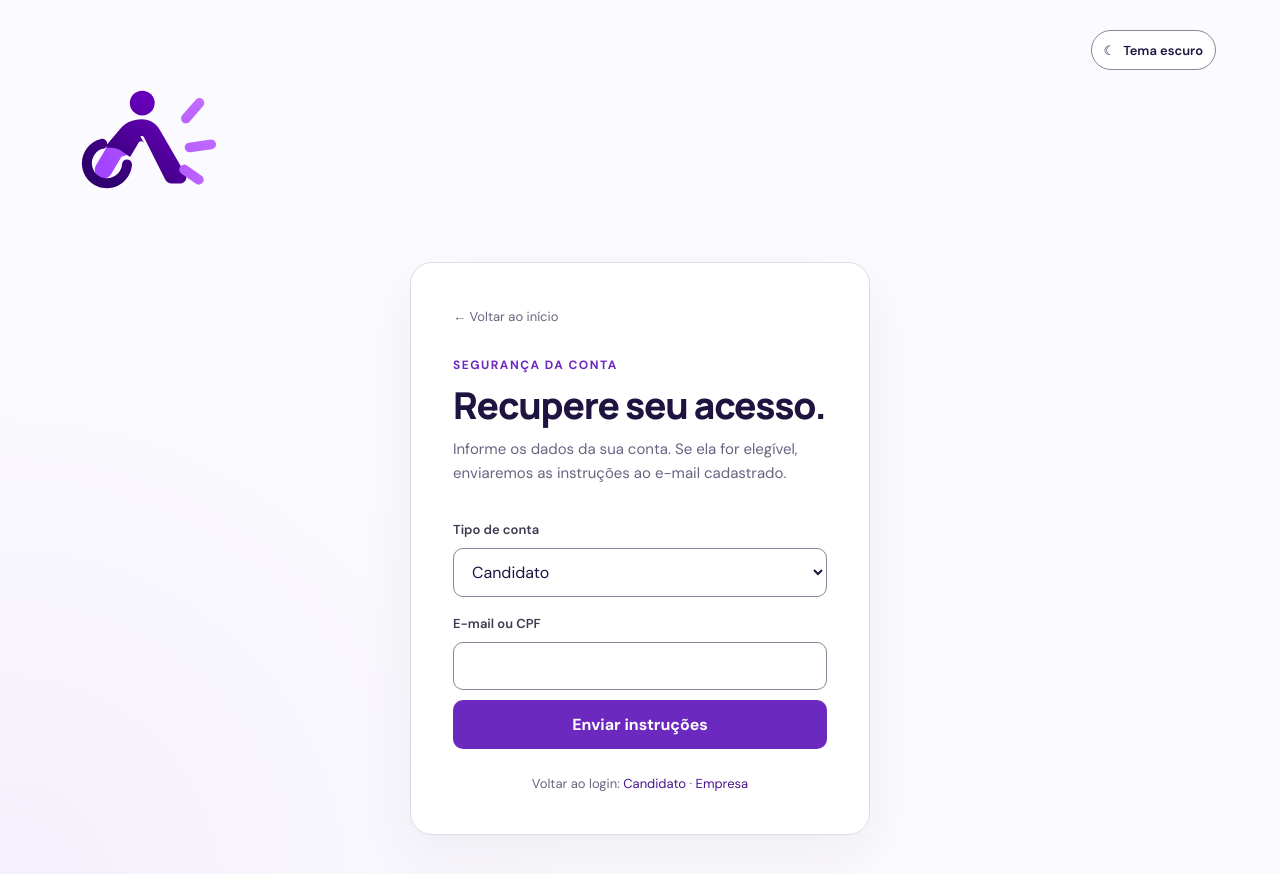
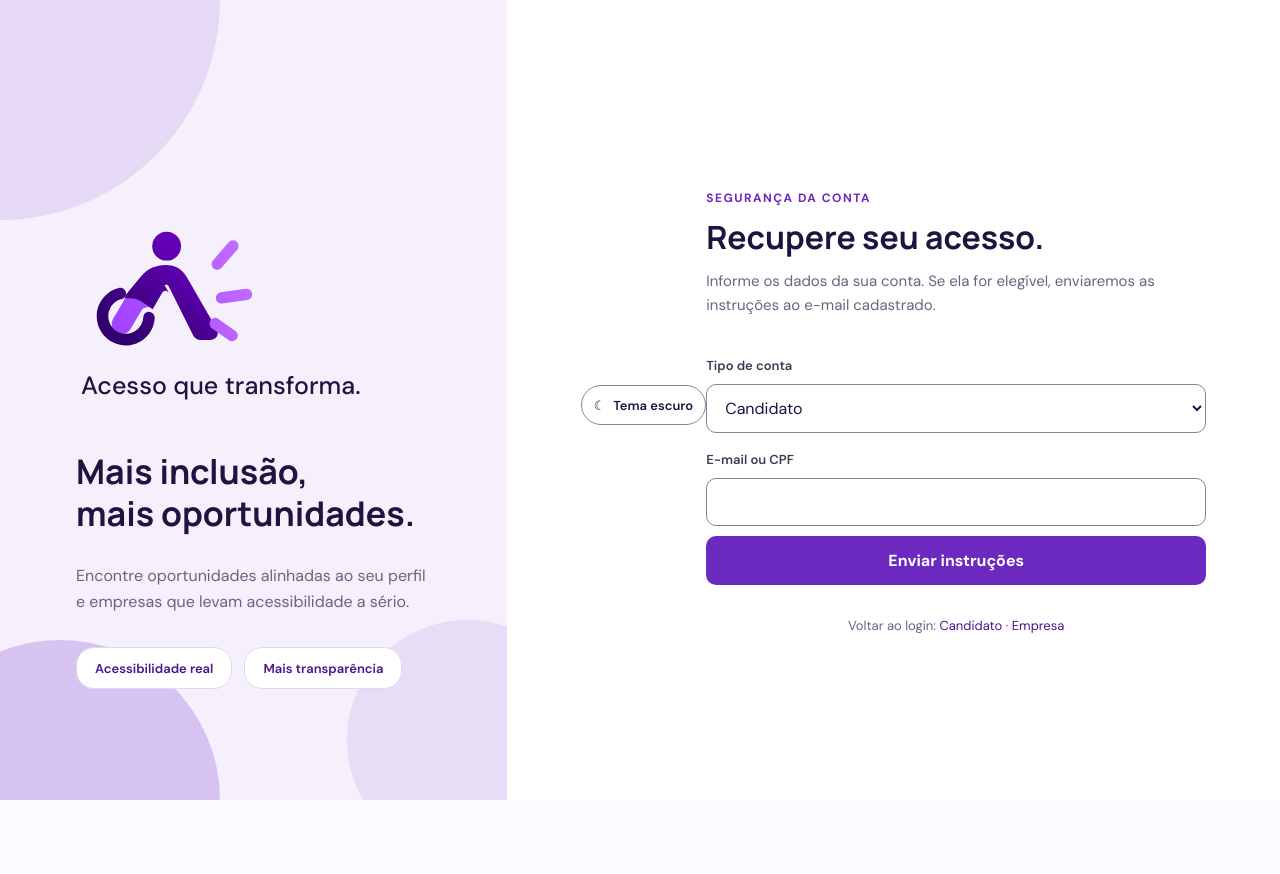
Before and after one commit to rafael-marquart/Trabalho_ModelagemDeSistema, a Next.js app: page /recuperar-senha in a window 1280 px wide. Shown: the top 874 px of the page. After the commit the page ends 800 px from the top, so only its background shows below. Built offline with nearby package versions, Linux system fonts and the light colour scheme.

Commit message:
feat(ui): align password recovery with shared auth shell

```diff
--- a/src/app/recuperar-senha/page.tsx
+++ b/src/app/recuperar-senha/page.tsx
@@ -1,8 +1,8 @@
 "use client";
 
+import React, { FormEvent, useEffect, useState } from "react";
 import Link from "next/link";
-import ThemeToggle from "@/components/theme-toggle";
-import { FormEvent, useEffect, useState } from "react";
+import AuthSplitLayout from "@/components/auth-split-layout";
 
 type Profile = "candidate" | "company";
 
@@ -75,22 +75,16 @@ export default function PasswordRecoveryPage() {
   }
 
   return (
-    <main className="auth-page">
-      <div className="theme-control-host"><ThemeToggle /></div>
-
-      <Link className="brand auth-brand" href="/" aria-label="Acessa Vagas — início">
-        <img className="brand-logo" src="/images/logo-acessa-vagas.svg" alt="Acessa Vagas" />
-      </Link>
-      <section className="auth-card" aria-labelledby="recovery-title">
-        <Link className="back-link" href="/">← Voltar ao início</Link>
-        <p className="eyebrow">Segurança da conta</p>
-        <h1 id="recovery-title">{token ? "Defina uma nova senha." : "Recupere seu acesso."}</h1>
-        <p className="muted">
-          {token
+    <AuthSplitLayout
+      profile={profile}
+      showRoleSwitch={false}
+      eyebrow="Segurança da conta"
+      title={token ? "Defina uma nova senha." : "Recupere seu acesso."}
+      description={token
         ? "O link de recuperação é válido por 30 minutos e pode ser usado uma única vez."
         : "Informe os dados da sua conta. Se ela for elegível, enviaremos as instruções ao e-mail cadastrado."}
-        </p>
-
+      footer={<p className="auth-footer">Voltar ao login: <Link href="/candidato/login">Candidato</Link> · <Link href="/empresa/login">Empresa</Link></p>}
+    >
       {token ? (
         <form className="auth-form" onSubmit={resetPassword}>
           <label htmlFor="password">Nova senha</label>
@@ -112,11 +106,8 @@ export default function PasswordRecoveryPage() {
           <button className="primary-button" type="submit" disabled={loading}>{loading ? "Enviando..." : "Enviar instruções"}</button>
         </form>
       )}
-
       {error && <p className="form-error" role="alert">{error}</p>}
-        {message && <p role="status" aria-live="polite">{message}</p>}
-        <p className="auth-footer">Voltar ao login: <Link href="/candidato/login">Candidato</Link> · <Link href="/empresa/login">Empresa</Link></p>
-      </section>
-    </main>
+      {message && <p className="company-message" role="status" aria-live="polite">{message}</p>}
+    </AuthSplitLayout>
   );
 }
--- a/src/components/auth-split-layout.tsx
+++ b/src/components/auth-split-layout.tsx
@@ -12,6 +12,7 @@ type AuthSplitLayoutProps = {
   description: string;
   children: ReactNode;
   footer: ReactNode;
+  showRoleSwitch?: boolean;
 };
 
 export default function AuthSplitLayout({
@@ -20,7 +21,8 @@ export default function AuthSplitLayout({
   title,
   description,
   children,
-  footer
+  footer,
+  showRoleSwitch = true
 }: AuthSplitLayoutProps) {
   return (
     <main className="auth-split-page">
@@ -45,6 +47,7 @@ export default function AuthSplitLayout({
       <section className="auth-split-content" aria-labelledby="auth-split-title">
         <div className="theme-control-host"><ThemeToggle /></div>
         <div className="auth-split-card">
+          {showRoleSwitch && (
             <nav className="auth-role-switch" aria-label="Tipo de conta">
               <Link
                 className="auth-role-link"
@@ -61,6 +64,7 @@ export default function AuthSplitLayout({
                 Empresa
               </Link>
             </nav>
+          )}
           <p className="eyebrow">{eyebrow}</p>
           <h1 id="auth-split-title">{title}</h1>
           <p className="muted">{description}</p>
```
Also changed, not shown: 2 other files (tests, documents, lock files or other folders). Lines whose indentation alone changed are shown as unchanged.
